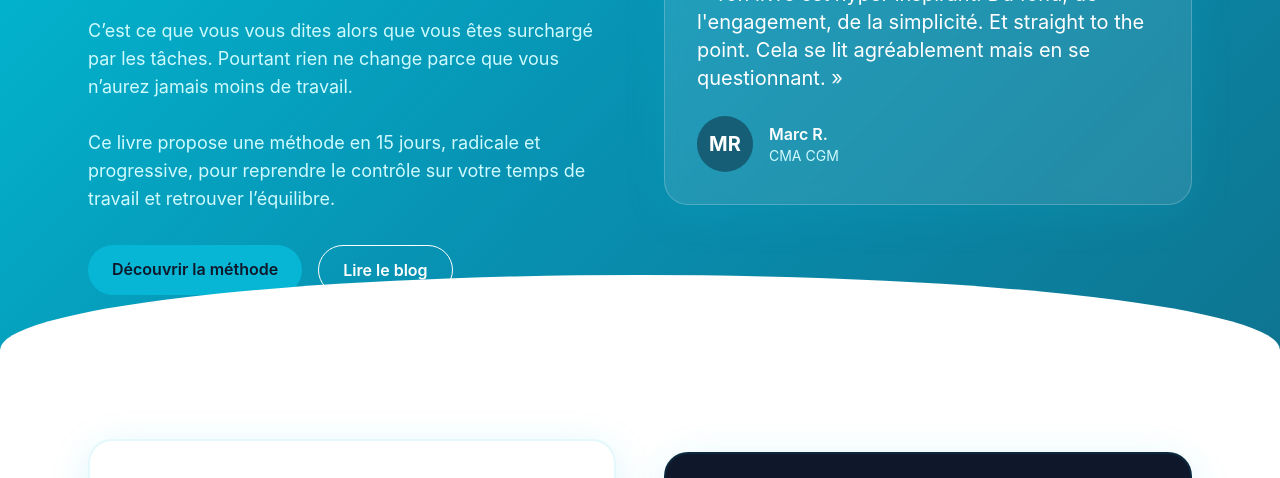
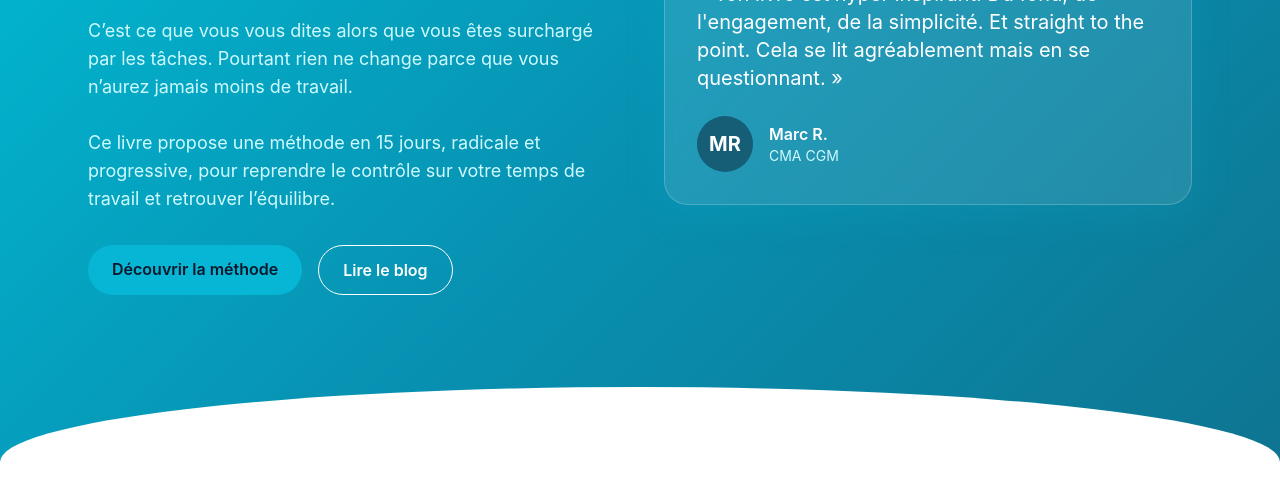
Before and after one commit to FRANCOIS-ops/tmlvm-site, a website: page src/pages/index.html in a window 1280 px wide. Shown: the part 295-773 px from the top of the page. Drawn offline with nearby package versions, Linux system fonts and the light colour scheme; files that its build step writes are made by us from their sources; files whose address does not match are found by name.

Commit message:
Increase hero padding to prevent buttons being cut off by background shape

```diff
--- a/src/pages/index.html
+++ b/src/pages/index.html
@@ -28,7 +28,7 @@
   </div>
 
   <header class="hero-gradient text-white">
-    <section id="accueil" class="max-w-6xl mx-auto px-6 py-20 grid gap-12 md:grid-cols-2 items-center">
+    <section id="accueil" class="max-w-6xl mx-auto px-6 pt-20 pb-48 grid gap-12 md:grid-cols-2 items-center">
       <div>
         <p class="uppercase tracking-[0.4em] text-cyan-200 text-xs mb-6">
           Guide pratique & réaliste
```
